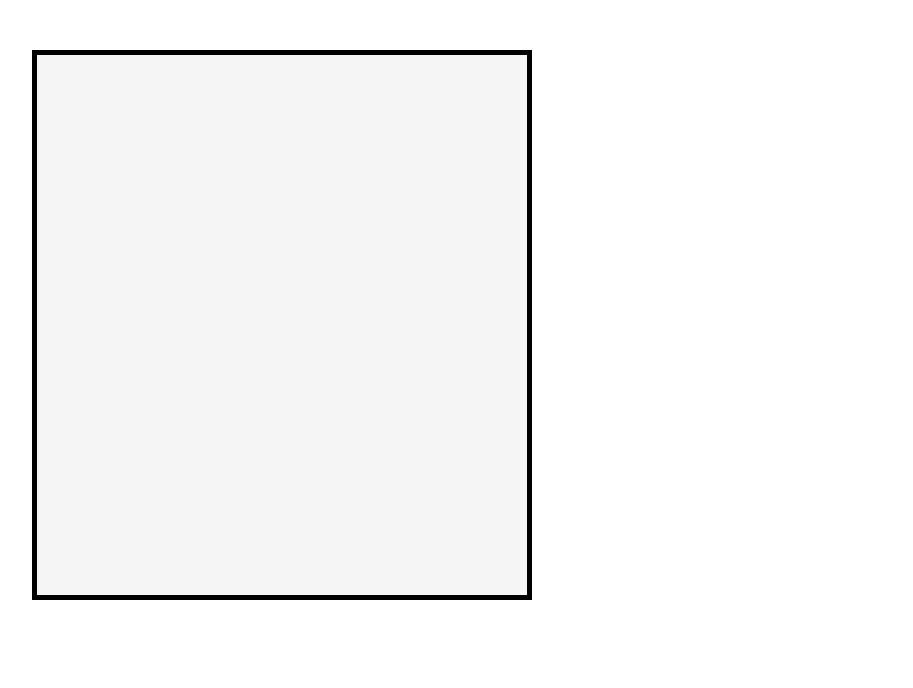
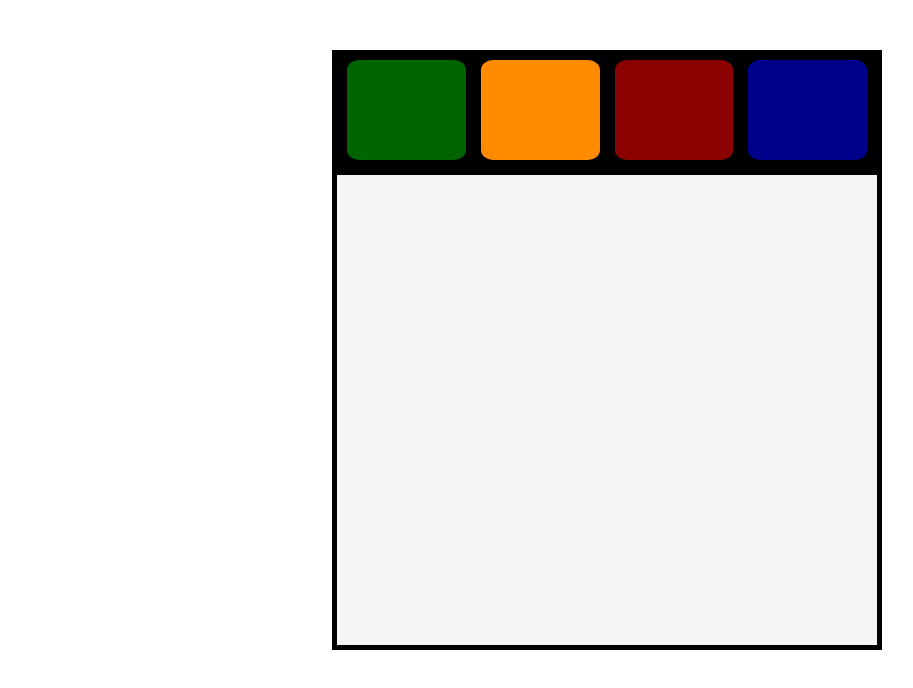
Before and after one commit to matt-pearson29/brain-wave, a plain HTML site: page index.html in a window 1280 px wide. Shown: the whole page, without its empty margins (68-981 px from the left). Drawn offline with nearby package versions, Linux system fonts and the light colour scheme.

Commit message:
css for the top row of colored buttons

```diff
--- a/assets/css/style.css
+++ b/assets/css/style.css
@@ -1,11 +1,64 @@
 #main{
     background-color: whitesmoke;
-    width: 500px;
-    height: 550px;
+    width: 550px;
+    height: 600px;
     border: 5px solid black;
     margin-top: 50px;
-    margin-left: 100px;
+    margin-left: 400px;
     margin-bottom: 50px;
     margin-right: 100px;
 
 }
+
+#btnrow1{
+    width: 545px;
+    height: 120px;
+    background-color: black;
+    clear: both;
+
+    }
+
+#btn1{
+    clear: both;
+    width: 50px;
+    height: 100px;
+    column-gap: 4px;
+    border-radius: 10%;
+    background-color: darkgreen;
+    margin-top: 5px;
+    margin-left: 10px;
+}
+
+#btn2{
+    clear: both;
+    width: 50px;
+    height: 100px;
+    column-gap: 4px;
+    border-radius: 10%;
+    background-color: darkorange;
+    margin-top: 5px;
+    margin-left: 15px;
+}
+
+#btn3{
+    clear: both;
+    width: 50px;
+    height: 100px;
+    column-gap: 4px;
+    border-radius: 10%;
+    background-color: darkred;
+    margin-top: 5px;
+    margin-left: 15px;
+}
+
+#btn4{
+    clear: both;
+    width: 50px;
+    height: 100px;
+    column-gap: 4px;
+    border-radius: 10%;
+    background-color: darkblue;
+    margin-top: 5px;
+    margin-left: 15px;
+    margin-right: 15px;
+}
--- a/index.html
+++ b/index.html
@@ -10,12 +10,12 @@
     <title>Brain Wave</title>
 </head>
 <body>
- <div id="main">
+ <div class="container-fluid" id="main">
   <div class="row" id="btnrow1">
-  <div class="col-3 inline-item" id="btn1"></div>
-  <div class="col-3 inline-item" id="btn2"></div>
-  <div class="col-3 inline-item" id="btn3"></div>
-  <div class="col-3 inline-item" id="btn4"></div>
+  <div class="col inline-item" id="btn1"></div>
+  <div class="col inline-item" id="btn2"></div>
+  <div class="col inline-item" id="btn3"></div>
+  <div class="col inline-item" id="btn4"></div>
   </div>
   <div class="row" id="btnrow2">
   <div class="col-3 inline-item" id="btn5"></div>
```
